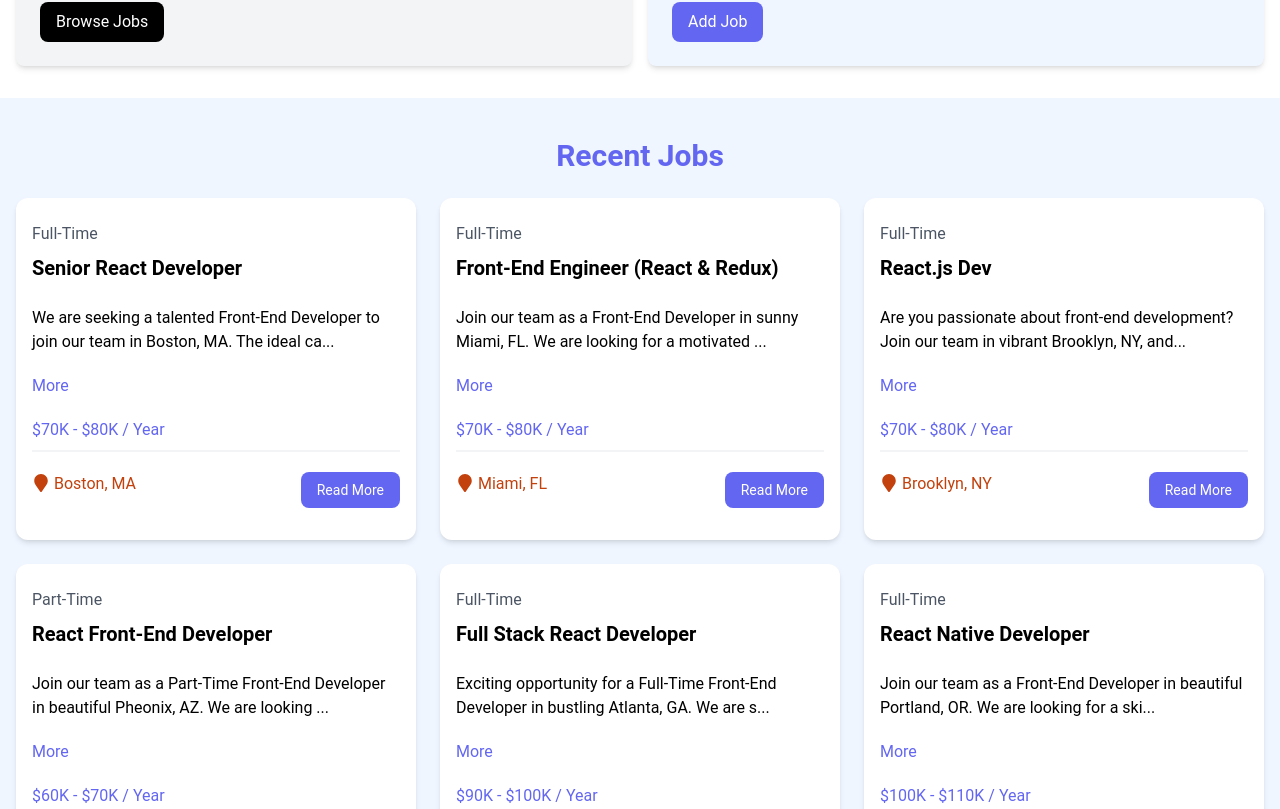
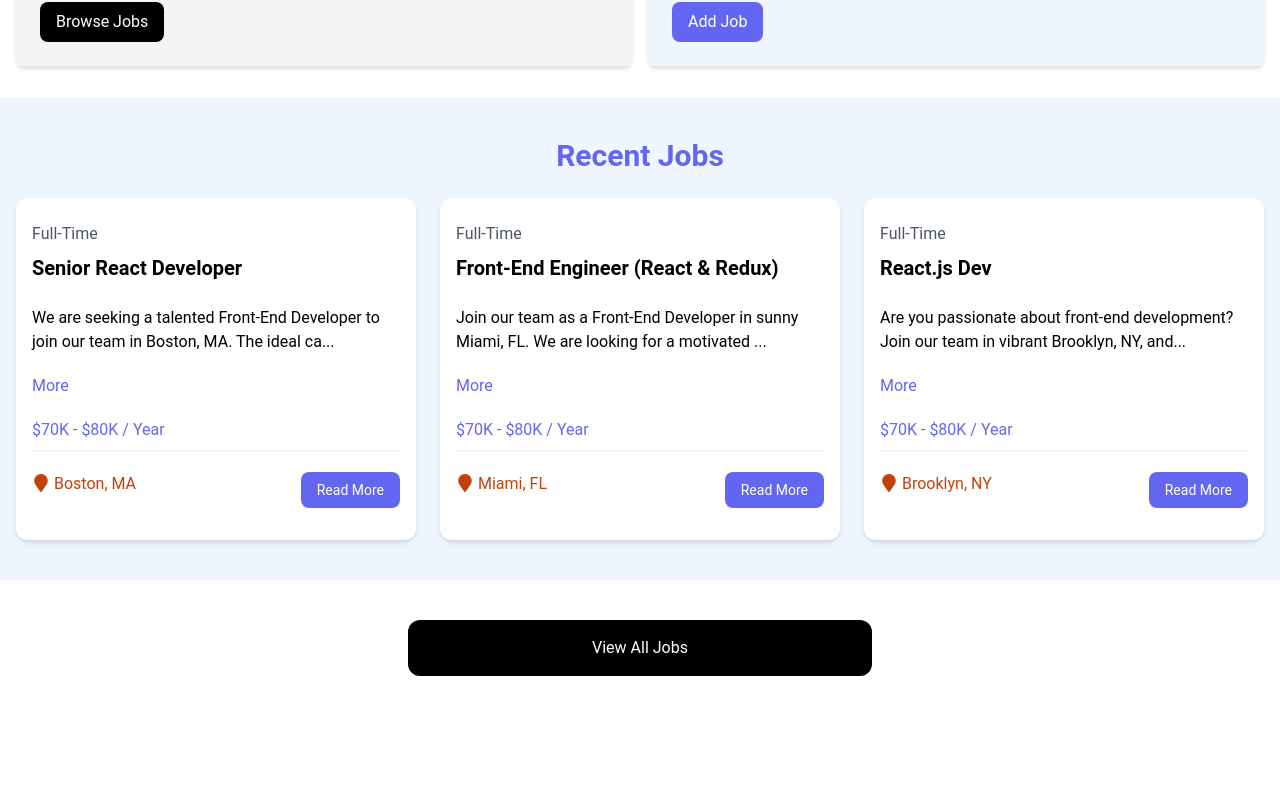
Before and after one commit to MrAliBilal/JobPortal_Vite-React, a React (Vite) app: page / in a window 1280 px wide. Shown: the part 511-1320 px from the top of the page. After the commit the page ends 1227 px from the top, so only its background shows below. Built offline with nearby package versions, Linux system fonts and the light colour scheme; data requests are answered from the project's data file.

Commit message:
adding react spinner

```diff
--- a/package.json
+++ b/package.json
@@ -14,7 +14,8 @@
     "react": "^18.3.1",
     "react-dom": "^18.3.1",
     "react-icons": "^5.2.1",
-    "react-router-dom": "^6.25.1"
+    "react-router-dom": "^6.25.1",
+    "react-spinners": "^0.14.1"
   },
   "devDependencies": {
     "@types/react": "^18.3.3",
--- a/src/components/JobListings.jsx
+++ b/src/components/JobListings.jsx
@@ -1,5 +1,6 @@
 import { useState,useEffect } from 'react';
 import JobListing from './JobListing'
+import Spinner from './Spinner';
 
 const JobListings = ({isHome = false}) => {
 
@@ -8,8 +9,11 @@
 
     useEffect (() => {
         const fetchJobs = async () => {
+
+            const apiUrl = isHome ? 'http://localhost:5000/jobs?_limit=3' : 'http://localhost:5000/jobs'
+
             try{
-                const res = await fetch("http://localhost:5000/jobs");
+                const res = await fetch(apiUrl);
                 const data = await res.json();
                 setJobs (data);
             } catch {
@@ -28,12 +32,15 @@
                 <h2 className="text-3xl font-bold text-indigo-500 mb-6 text-center">
                     {isHome ? 'Recent Jobs' : 'Browse Jobs'}
                 </h2>
-                <div className="grid grid-cols-1 md:grid-cols-3 gap-6">
+                {loading
+                    ?  <Spinner loading={loading} />
+                    :                 <div className="grid grid-cols-1 md:grid-cols-3 gap-6">
                     {jobs.map((job) => (
                         <JobListing key={job.id} job={job}/>
                     ) )}
 
                 </div>
+                }
             </div>
         </section>
     )
--- /dev/null
+++ b/src/components/Spinner.jsx
@@ -0,0 +1,18 @@
+import ClipLoader from "react-spinners/ClipLoader";
+
+const override = {
+    display: "block",
+    margin: '100px auto',
+};
+
+const Spinner = ({ loading }) => {
+  return (
+    <ClipLoader
+    color= '#4338ca'
+    loading={loading}
+    cssOverride={override}
+    size={100}
+    />
+  )
+}
+export default Spinner
```
Also changed, not shown: 1 other file (tests, documents, lock files or other folders).
